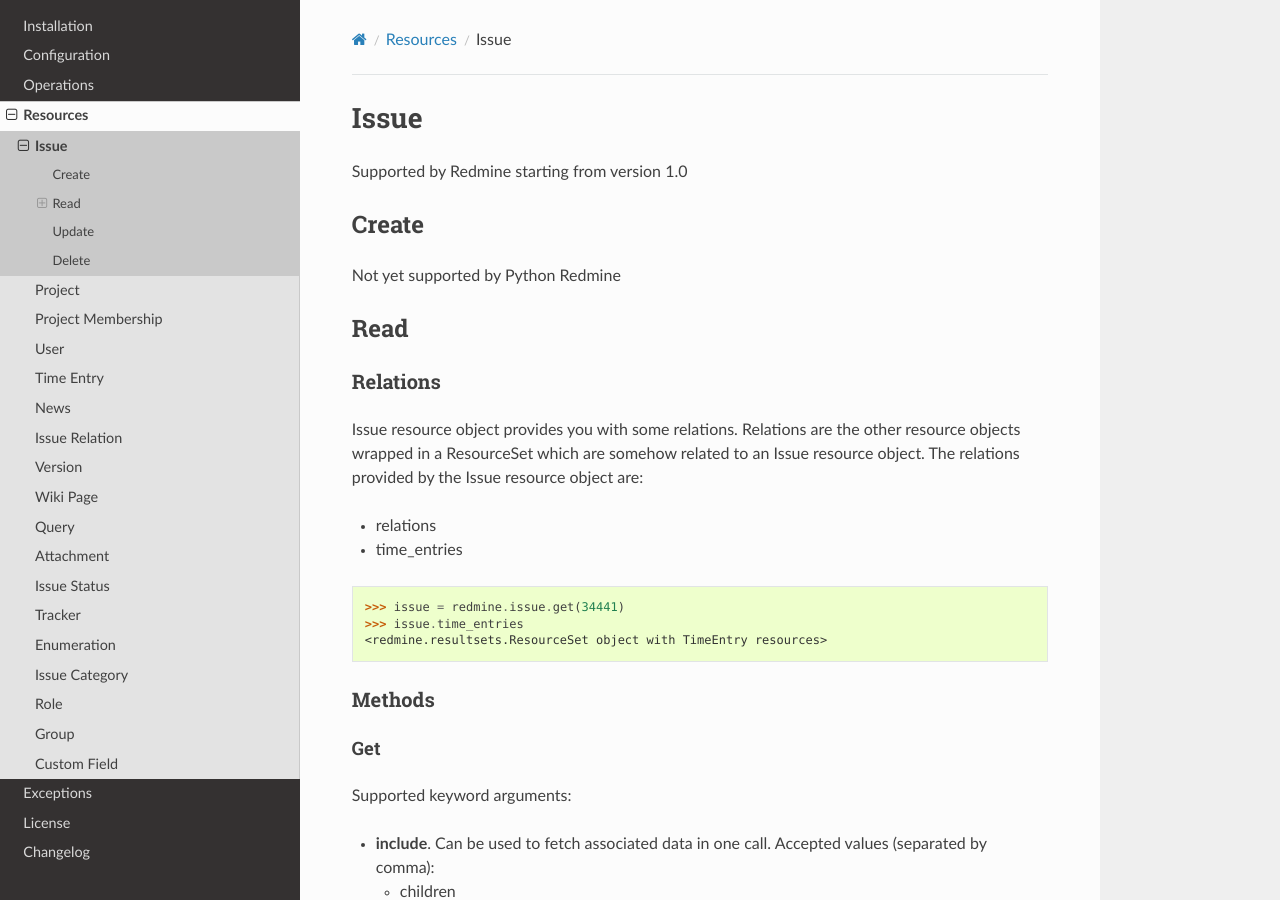
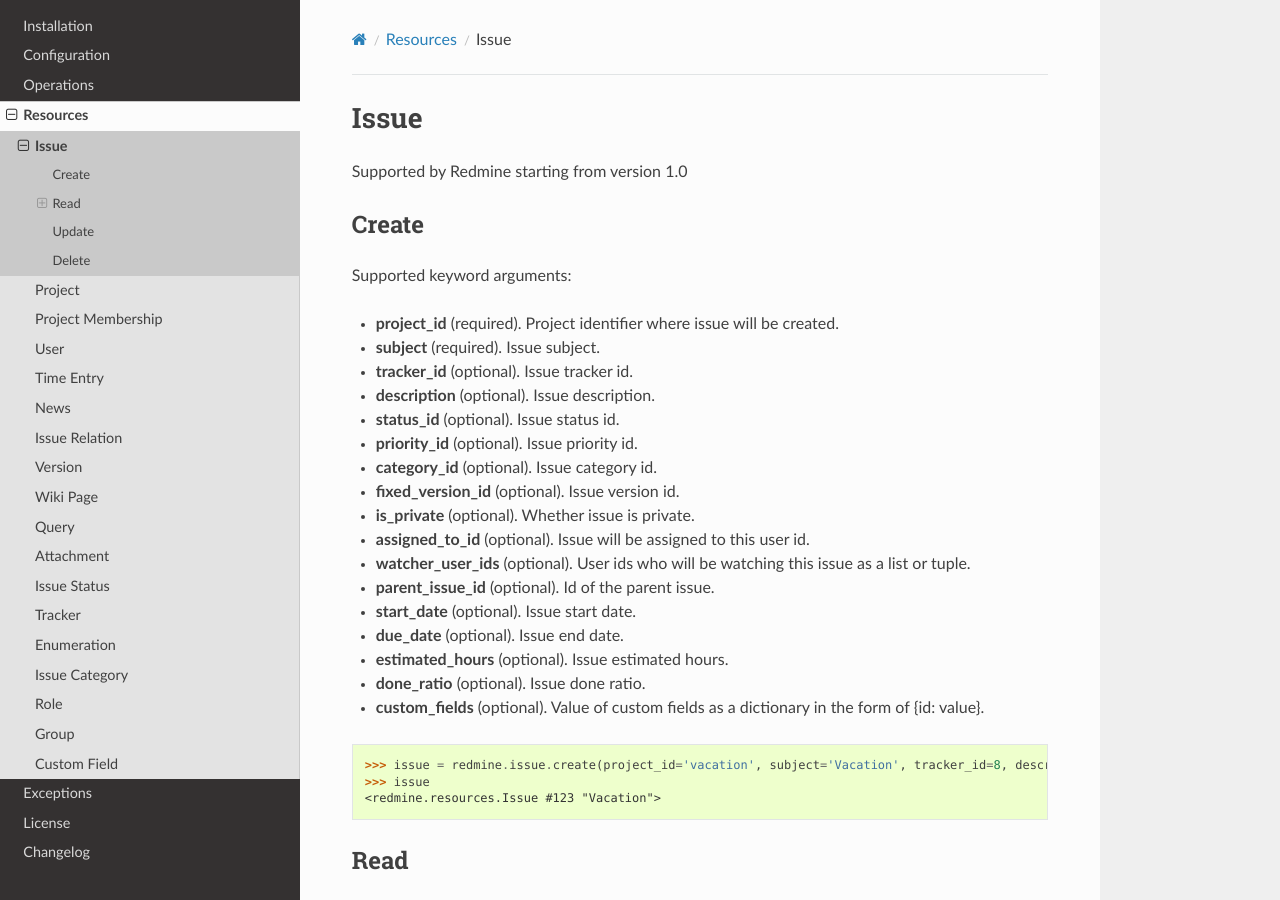
Before and after one commit to maxtepkeev/python-redmine, a Sphinx documentation site: the page built from docs/resources/issue.rst, in a window 1280 px wide and 900 px high. Built offline with Sphinx 7.4.7 and the Read the Docs theme 2.0.0, drawn with Linux system fonts in a browser that asks for light colours.

Commit message:
issue create method support

```diff
--- a/docs/changelog.rst
+++ b/docs/changelog.rst
@@ -22,6 +22,7 @@
   * ProjectMembership
   * WikiPage
   * Project
+  * Issue
 
 - Added: Informal string representation to all resources, i.e. __str__()
 - Changed: ResourceManager get() method now throws a ``ResourceNotFoundError`` exception if
--- a/docs/resources/issue.rst
+++ b/docs/resources/issue.rst
@@ -6,7 +6,31 @@
 Create
 ------
 
-Not yet supported by Python Redmine
+Supported keyword arguments:
+
+* **project_id** (required). Project identifier where issue will be created.
+* **subject** (required). Issue subject.
+* **tracker_id** (optional). Issue tracker id.
+* **description** (optional). Issue description.
+* **status_id** (optional). Issue status id.
+* **priority_id** (optional). Issue priority id.
+* **category_id** (optional). Issue category id.
+* **fixed_version_id** (optional). Issue version id.
+* **is_private** (optional). Whether issue is private.
+* **assigned_to_id** (optional). Issue will be assigned to this user id.
+* **watcher_user_ids** (optional). User ids who will be watching this issue as a list or tuple.
+* **parent_issue_id** (optional). Id of the parent issue.
+* **start_date** (optional). Issue start date.
+* **due_date** (optional). Issue end date.
+* **estimated_hours** (optional). Issue estimated hours.
+* **done_ratio** (optional). Issue done ratio.
+* **custom_fields** (optional). Value of custom fields as a dictionary in the form of {id: value}.
+
+.. code-block:: python
+
+    >>> issue = redmine.issue.create(project_id='vacation', subject='Vacation', tracker_id=8, description='foo', status_id=3, priority_id=7, assigned_to_id=123, watcher_user_ids=[123], parent_issue_id=345, start_date='2014-01-01', due_date='2014-02-01', estimated_hours=4, done_ratio=40)
+    >>> issue
+    <redmine.resources.Issue #123 "Vacation">
 
 Read
 ----
```
Also changed, not shown: 2 other files.
